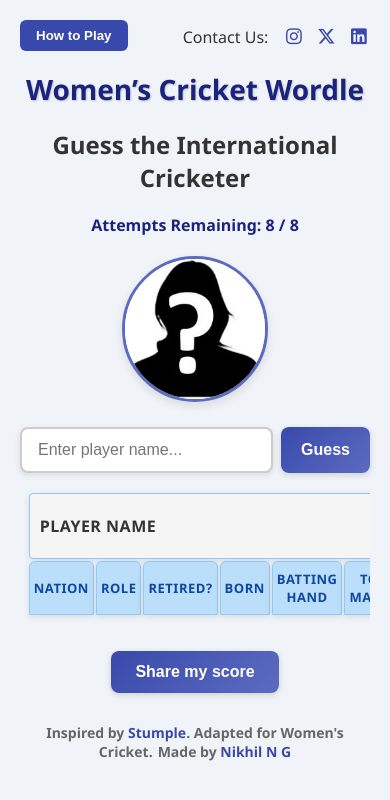
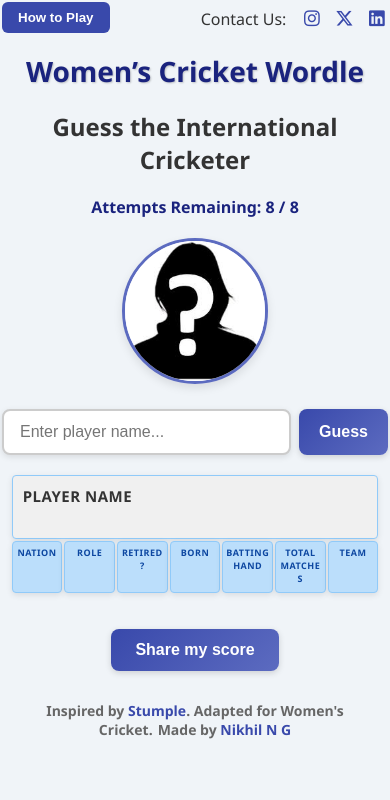
Before and after one commit to nikhilng99/cricket-wordle, a React (Vite) app: page / in a window 390 px wide. Shown: the top 800 px of the page. Built offline with nearby package versions, Linux system fonts and the light colour scheme.

Commit message:
Mobile fix

```diff
--- a/src/components/GuessGrid.jsx
+++ b/src/components/GuessGrid.jsx
@@ -64,7 +64,7 @@ function GuessGrid({ guesses, mysteryPlayer }) {
     <div className="guess-grid-wrapper">
       <div className="guess-grid">
         {/* Header row */}
-        <div className="guess-row header">
+        <div className="guess-row header mobile-header">
           <div className="guess-cell">Player Name</div>
           <div className="guess-cell">Nation</div>
           <div className="guess-cell">Role</div>
@@ -72,7 +72,7 @@ function GuessGrid({ guesses, mysteryPlayer }) {
           <div className="guess-cell">Born</div>
           <div className="guess-cell">Batting Hand</div>
           <div className="guess-cell">Total Matches</div>
-          <div className="guess-cell">Franchise Team</div>
+          <div className="guess-cell">Team</div>
         </div>
 
         {/* Guesses */}
--- a/src/index.css
+++ b/src/index.css
@@ -210,16 +210,19 @@ h1 {
 }
 
 .green { background-color: #6aaa64; color: white; }
-.orange { background-color: #f39c12; color: white; }
+.orange { background-color: #f2a72d; color: white; }
 .grey { background-color: #787c7e; color: white; }
 
 /* Hint arrows */
 .orange-up,
 .orange-down {
-  color: orange !important;
+  color: rgb(249, 248, 248) !important;
   font-weight: bold;
   display: inline-block;
   margin-left: 2px;
+  font-weight: 1900;  /* make it bold */
+  font-size: 1.4em;  /* increase size */
+  line-height: 1;    /* keep them aligned */
 }
 
 /* ------------------ How to Play / Overlay ------------------ */
@@ -293,53 +296,66 @@ footer .developer-credit {
 }
 
 
-
+/* ---------- MOBILE FIX: Align header and guesses ---------- */
 @media (max-width: 600px) {
   .guess-grid-wrapper {
-    overflow-x: hidden;  /* disable horizontal scroll */
+    overflow-x: hidden;  /* No horizontal scroll */
     padding-bottom: 10px;
   }
 
+  /* Use identical grid structure for header and guesses */
+  .mobile-header,
   .guess-row {
     display: grid;
-    grid-template-rows: auto auto; /* first row: player name, second row: rest */
+    /* First row: Player Name full width
+       Second row: 7 equal columns */
+    grid-template-columns: repeat(7, 1fr);
+    grid-template-rows: auto auto;
     gap: 2px;
     width: 100%;
+    box-sizing: border-box;
   }
 
-  /* Player Name: full width */
+  /* Player Name spans full width on its own row */
+  .mobile-header > .guess-cell:first-child,
   .guess-row > .guess-cell:first-child {
     grid-column: 1 / -1;
+    font-weight: bold;
+    font-size: 15px;
+    padding: 10px;
+    background-color: #f0f0f0;
+    color: #333;
     text-align: left;
-    font-weight: bold;
-    font-size: 16px;
-    background-color: #f5f5f5;
-    color: #333;
-    padding: 10px;
     border-radius: 4px;
-    min-height: 44px;
-    display: flex;
-    align-items: center;
   }
 
-  /* Remaining 7 cells */
+  /* Remaining cells go in equal columns */
+  .mobile-header > .guess-cell:not(:first-child),
   .guess-row > .guess-cell:not(:first-child) {
-    display: flex;
-    justify-content: center;
-    align-items: center;
-    font-size: 13px;
-    padding: 6px 4px;
-    min-height: 40px;
-    white-space: normal;
-    overflow-wrap: break-word;
+    font-size: 9px;
+    padding: 4px 2px;
+    text-align: center;
+    word-break: break-word;
   }
 
-  /* Proportional widths for second row of guesses */
-  .guess-row:not(.header) > .guess-cell:nth-child(2) { flex: 1.5; } /* Nation */
-  .guess-row:not(.header) > .guess-cell:nth-child(3) { flex: 2; }   /* Role */
-  .guess-row:not(.header) > .guess-cell:nth-child(4) { flex: 1; }   /* Retired */
-  .guess-row:not(.header) > .guess-cell:nth-child(5) { flex: 1; }   /* Born */
-  .guess-row:not(.header) > .guess-cell:nth-child(6) { flex: 1; }   /* Batting Hand */
-  .guess-row:not(.header) > .guess-cell:nth-child(7) { flex: 1; }   /* Total Matches */
-  .guess-row:not(.header) > .guess-cell:nth-child(8) { flex: 1.2; } /* Franchise Team */
+  /* Optional: distinct background for header (except Player Name) */
+  .mobile-header > .guess-cell:not(:first-child) {
+    background: #bbdefb;
+    color: #0d47a1;
+    font-weight: 600;
+    border-radius: 4px;
+  }
+
+  /* Remove extra padding on mobile container */
+  .container {
+    padding: 2px;
+    margin: 0 auto;
+  }
 }
+@media (max-width: 600px) {
+  /* Target the Role column (3rd cell) in both header and guess rows */
+  .guess-row > .guess-cell:nth-child(3),
+  .mobile-header > .guess-cell:nth-child(3) {
+    font-size: 9px; /* Adjust as needed */
+  }
+}
```
